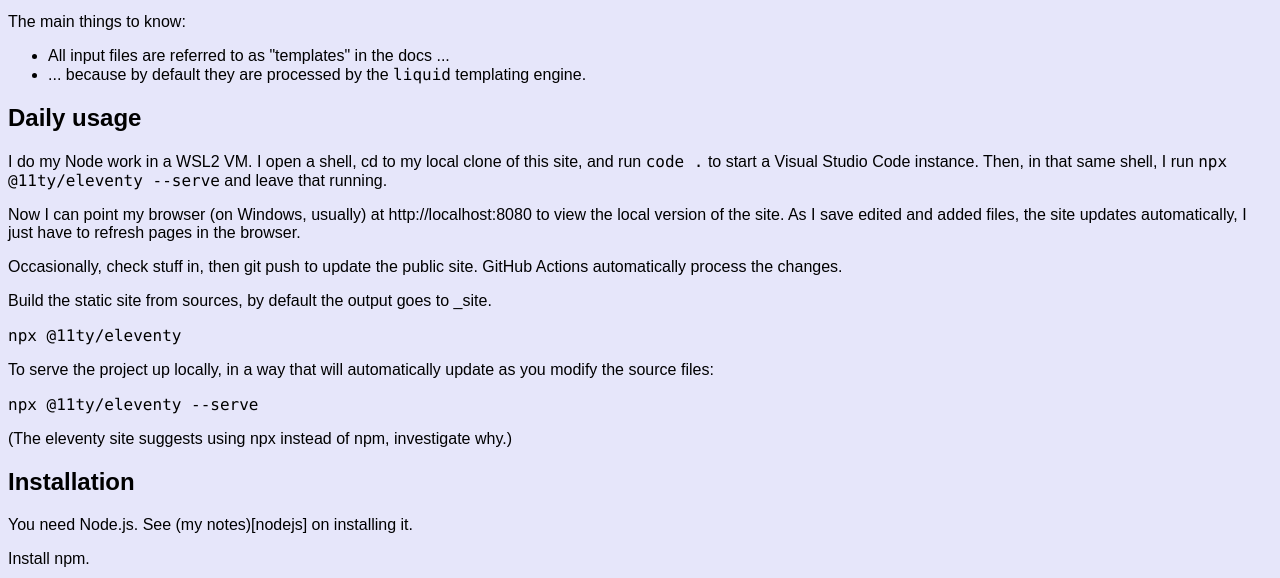
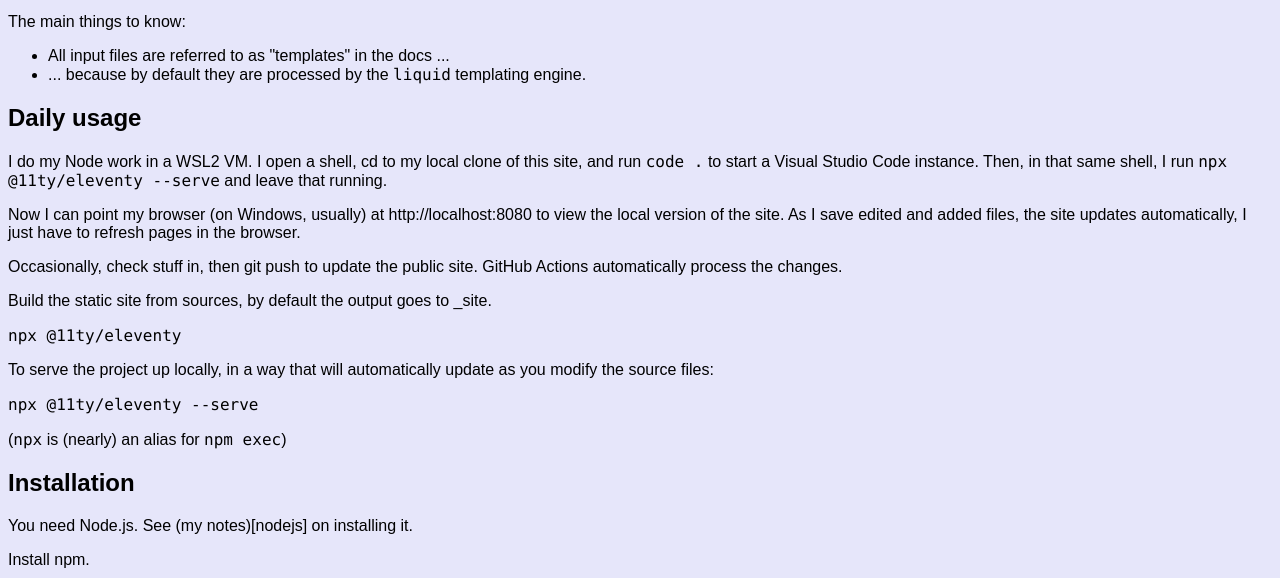
Before and after one commit to dwmuller/dwmuller.github.io, an Eleventy site: page src/notes/eleventy.md in a window 1280 px wide. Shown: the part 222-800 px from the top of the page. Built offline with nearby package versions, Linux system fonts and the light colour scheme; Eleventy itself is replaced by a stand-in of ours; code samples lack their colours; files that its build step writes are made by us from their sources.

Commit message:
Minor clarification: npx

````diff
--- a/src/notes/eleventy.md
+++ b/src/notes/eleventy.md
@@ -34,7 +34,7 @@ To serve the project up locally, in a way that will automatically update as you
 npx @11ty/eleventy --serve
 ```
 
-(The eleventy site suggests using npx instead of npm, investigate why.)
+(``npx`` is (nearly) an alias for ```npm exec```)
 
 ## Installation
 
````
